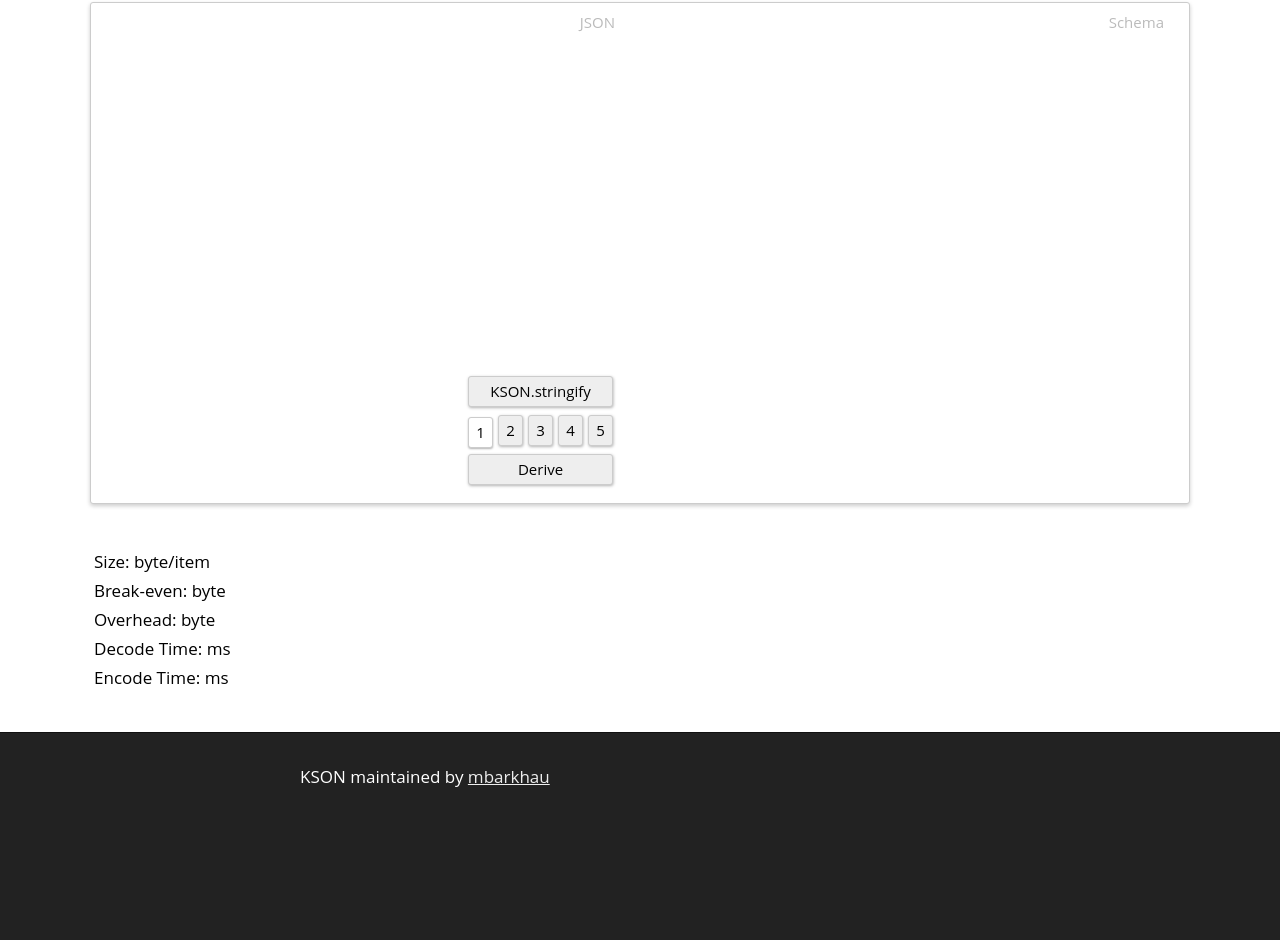
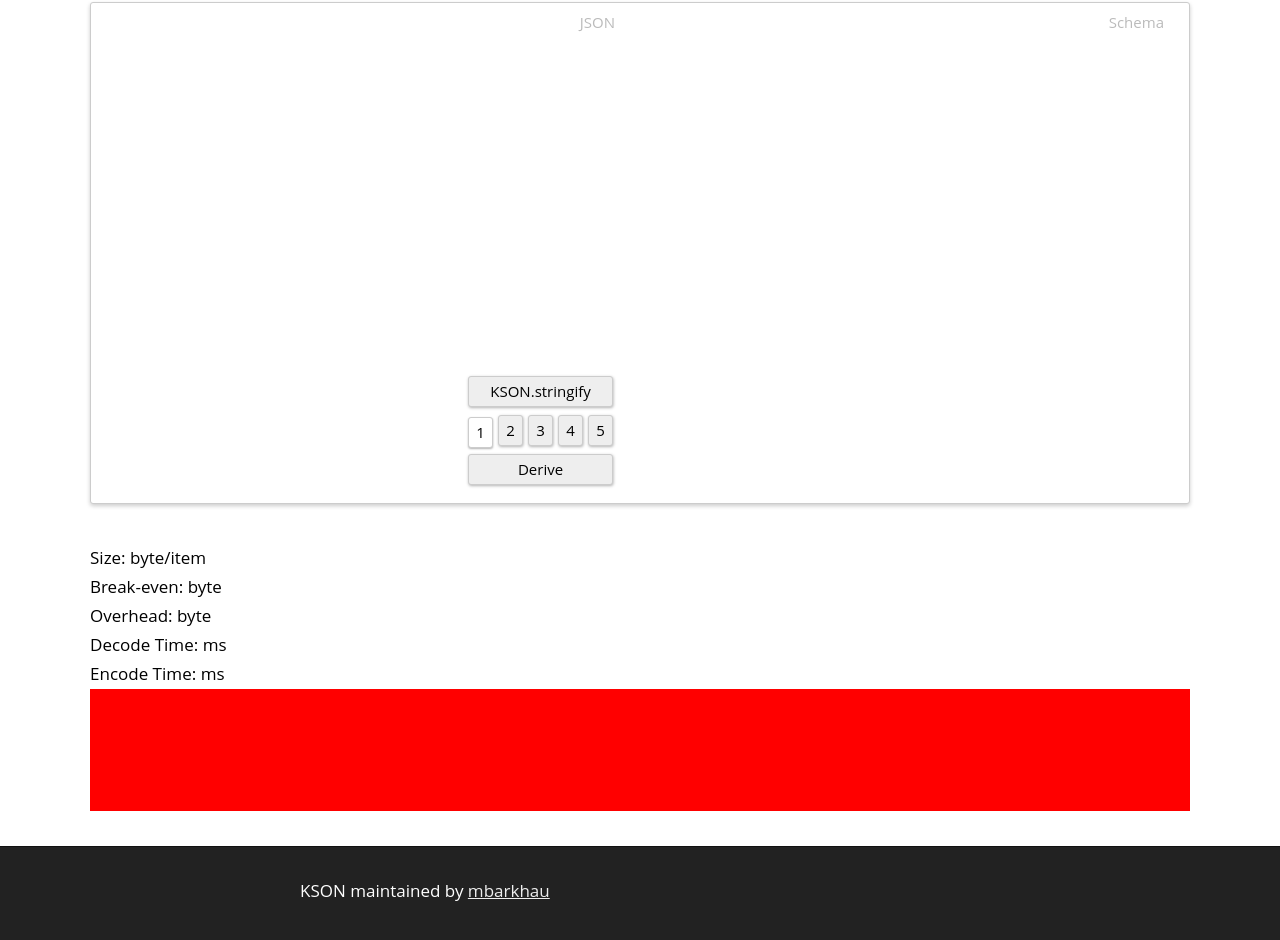
Before and after one commit to mbarkhau/kson, a plain HTML site: page index.html in a window 1280 px wide. Shown: the part 678-1618 px from the top of the page. Before the commit the page ends 1504 px from the top, so only its background shows below. Drawn offline with nearby package versions, Linux system fonts and the light colour scheme.

Commit message:
stats bar setup

```diff
--- a/css/stylesheet.css
+++ b/css/stylesheet.css
@@ -291,13 +291,12 @@ section > div {
 .ke-stats p {
 	margin: 0;
 }
-.ke-stats > .ke-size-info {
-	padding: 4px;
-}
+
 
 .ke-bench {
 	position: relative;
 	height: 122px;
+	background: red;
 }
 
 .ke-stat-bar {
--- a/js/main.js
+++ b/js/main.js
@@ -91,6 +91,32 @@
 				'<span class="ke-encode-time"></span>',
 				'<span>ms</span>',
 			  '</p>',
+			'</div>',
+		'</div>',
+		'<div class="ke-bench">',
+			'<div class="ke-stat-bar">',
+				'<div class="ke-stat-bar-val">',
+				'</div>',
+				'<div class="ke-stat-bar-err">',
+				'</div>',
+			'</div>',
+			'<div class="ke-stat-bar">',
+				'<div class="ke-stat-bar-val">',
+				'</div>',
+				'<div class="ke-stat-bar-err">',
+				'</div>',
+			'</div>',
+			'<div class="ke-stat-bar">',
+				'<div class="ke-stat-bar-val">',
+				'</div>',
+				'<div class="ke-stat-bar-err">',
+				'</div>',
+			'</div>',
+			'<div class="ke-stat-bar">',
+				'<div class="ke-stat-bar-val">',
+				'</div>',
+				'<div class="ke-stat-bar-err">',
+				'</div>',
 			'</div>',
 		'</div>',
 		'<p></p>',
@@ -275,7 +301,6 @@
 
 	//doc.addEventListener('load', function() {
 	setTimeout(function() {
-		console.log("initalizing");
 		doc.getElementById('editors').innerHTML = CONTENT.join("\n");
 
 		for (var i = SCRIPTS.length; i--;) {
@@ -381,9 +406,12 @@
 
 	var bench_mean_ms = [];
 
-	function update_bench_results($node) {
-		$node.find(".ke-stat-bar").each(function(ids, elem) {
-			err_node.css({'width': "2%", 'right': "-1%", 'display': "block"});
+	function update_bench_results() {
+		var max_mean = Math.max.apply(null, bench_mean_ms);
+		console.log("bench", max_mean, bench_mean_ms);
+		return;
+		$(".ke-bench .ke-stat-bar").each(function(idx, elem) {
+			elem.css({'width': "2%", 'right': "-1%", 'display': "block"});
 
 			console.log("bench", name, mean_ms, err_ms, this.stats.rme);
 			console.log(ctx.bench_data.length, mean_ms / ctx.bench_data.length,
@@ -422,7 +450,7 @@
 				);
 
 				bench_mean_ms.push(mean_ms);
-				update_bench_results(ctx.$node);
+				update_bench_results();
 			}
 		})).run();
 	}
```
Also changed, not shown: README.md.
